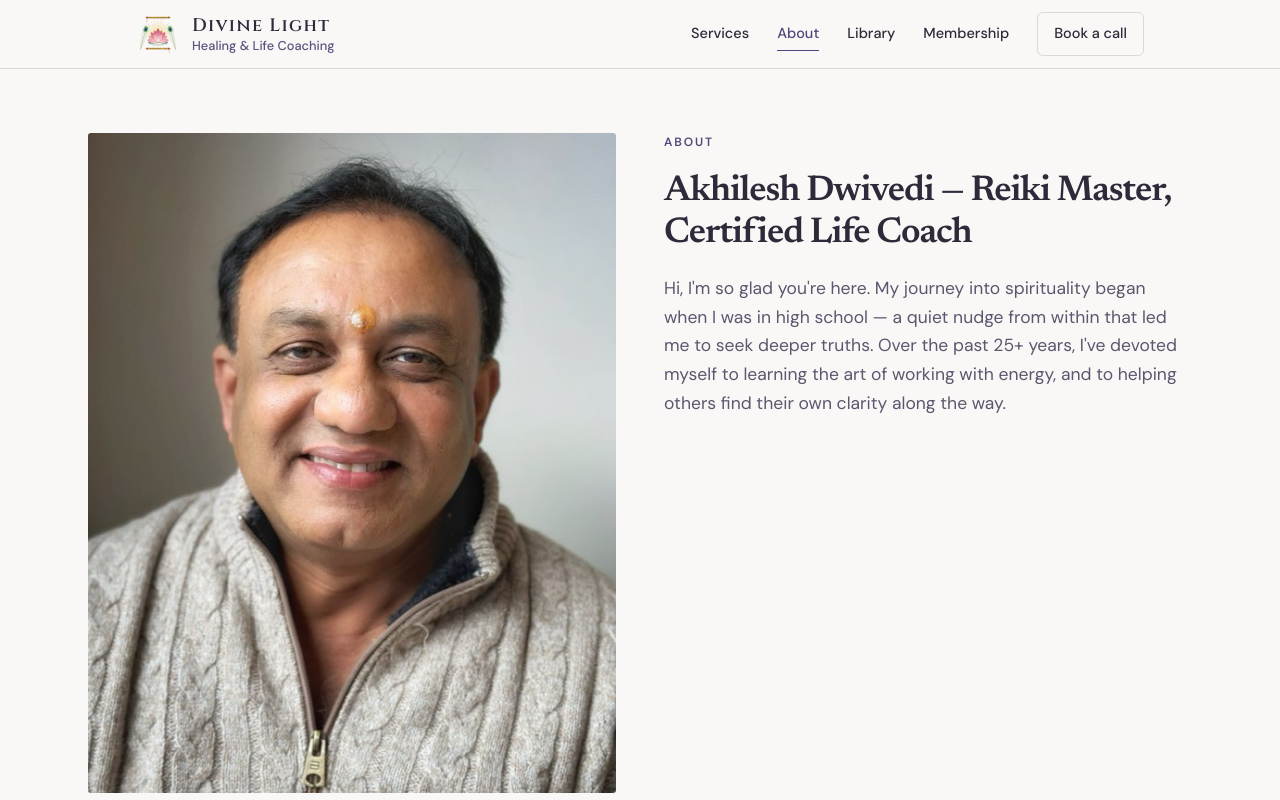
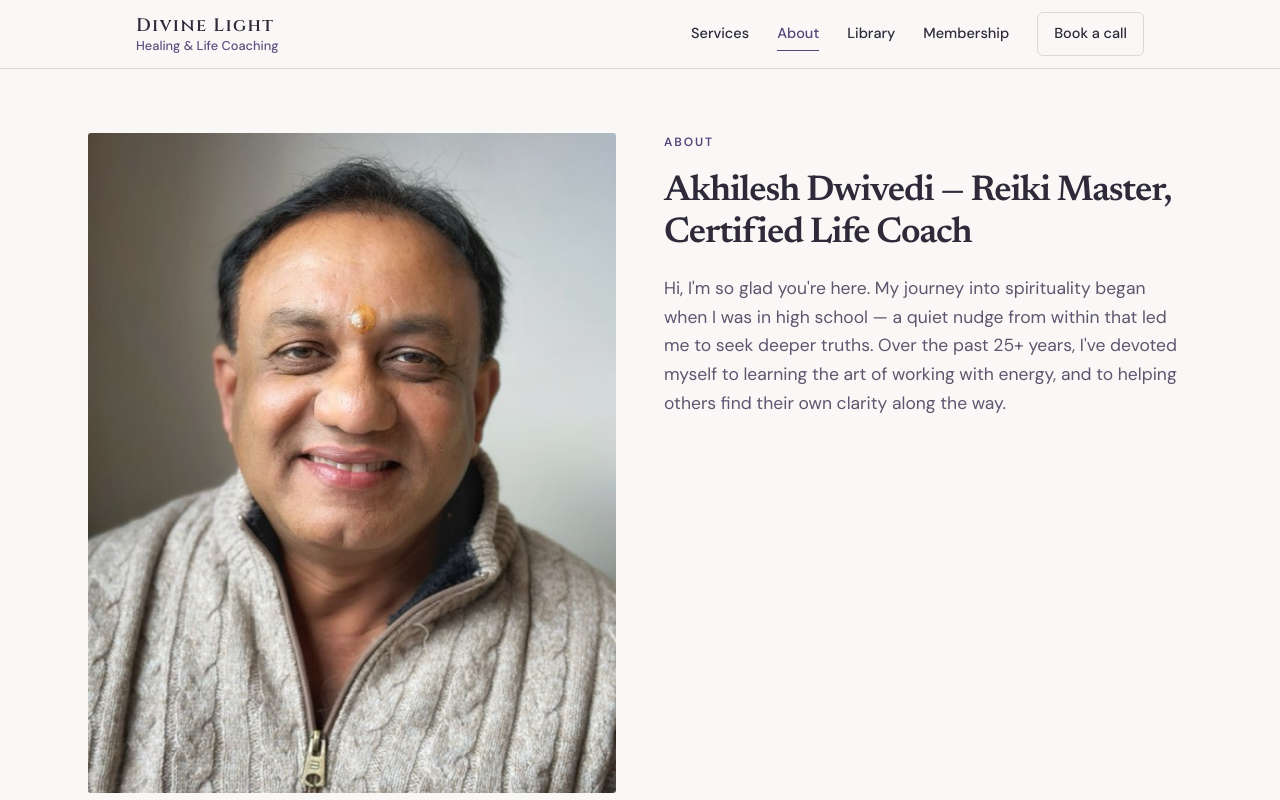
Before and after one commit to akhileshd-biz/divinelight-website, a website: page about.html in a window 1280 px wide. Shown: the top 800 px of the page. Drawn offline with Linux system fonts and the light colour scheme.

Commit message:
Use a wordmark in the sticky header

```diff
--- a/about.html
+++ b/about.html
@@ -26,7 +26,6 @@
 <style>
 :root{--ink:#2E2A3A;--ink-soft:#5C566E;--paper:#F7F5FA;--card:#FFFFFF;--line:#E2DCEB;--rose:#6E5F92;--rose-deep:#54467A;--rose-tint:#ECE6F4;--sage:#B3A6CF;--sage-deep:#4E4270;--sage-tint:#F1EDF7;--cream-dark:#3A3450;}
 *{box-sizing:border-box;}
-.brand-logo{width:44px;height:auto;flex:none;}
 body{margin:0;background:var(--paper);color:var(--ink);font-family:'Work Sans',system-ui,sans-serif;font-size:17px;line-height:1.65;-webkit-font-smoothing:antialiased;}
 h1,h2,h3,.serif{margin:0;color:var(--ink);}
 p{margin:0;}
@@ -78,7 +77,6 @@ img,svg{display:block;max-width:100%;}
 <body>
 <header class="site-header">
   <a href="/" class="brand" aria-label="Divine Light Healing and Life Coaching — home">
-    <img class="brand-logo" src="/assets/logo.svg" alt="">
     <span class="brand-text"><span class="brand-word">Divine Light</span><span class="brand-sub">Healing &amp; Life Coaching</span></span>
   </a>
   <nav class="nav-links" aria-label="Primary">
```
Also changed, not shown: anxiety-support.html (+0 -2 lines), chakra-healing.html (+0 -2 lines), contact.html (+0 -2 lines), emotional-detox.html (+0 -2 lines), index.html (+0 -2 lines), legal.html (+0 -2 lines), library-relax.html (+0 -2 lines), library.html (+0 -2 lines), life-coaching.html (+0 -2 lines), listening-service.html (+0 -2 lines), members.html (+0 -2 lines), rates.html (+0 -2 lines), reiki.html (+0 -2 lines), services.html (+0 -2 lines), 2 more files.
